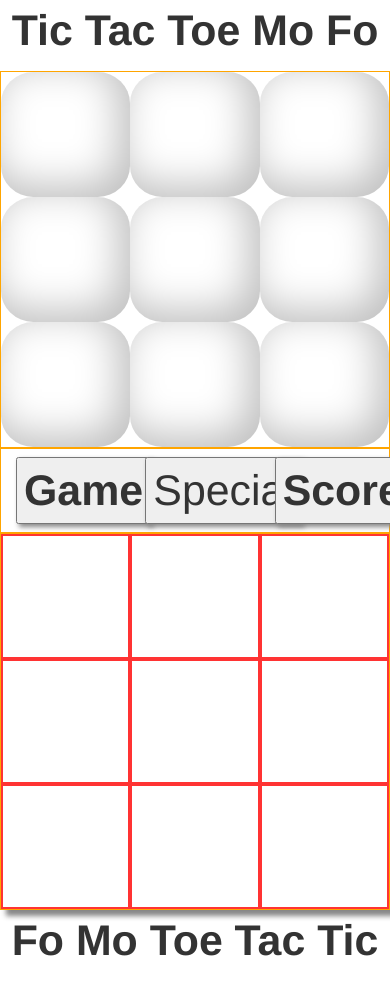
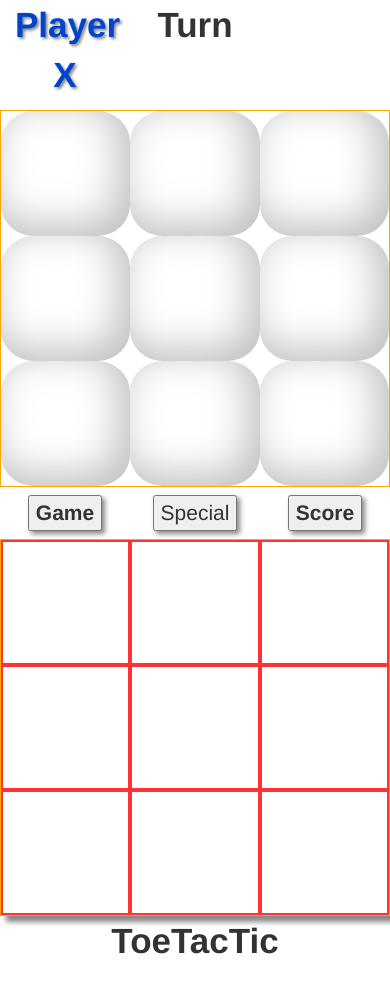
Before and after one commit to ConnerO/tic-tac-toe, a plain HTML site: page index.html in a window 390 px wide. Drawn offline with Linux system fonts and the light colour scheme.

Commit message:
I finished!

```diff
--- a/index.html
+++ b/index.html
@@ -1,7 +1,7 @@
 <!DOCTYPE html>
 <html lang="en">
 	<head>
-		<title>Tic Tac Toe Mo Fo</title>
+		<title>TicTacToeMoFo</title>
 		<meta charset="UTF-8">
 		<link rel="stylesheet" type="text/css" href="normalize.css">
 	<!-- Latest compiled and minified CSS -->
@@ -17,9 +17,15 @@
 	</head>
 	<body>
 		<header>
-		    <div class="row">
-			     <div class="col-xs-12"><p>Tic Tac Toe Mo Fo</p></div>
-			</div>
+		    <section class="container">
+			    <section class="row">
+				     <section class="col-xs-4"><p id="playerX">Player X</p></section>
+
+				     <section class="col-xs-4"><p id="turntext">Turn</p></section>
+
+				     <section class="col-xs-4"><p id="playerO">Player O</p></section>
+				</section>
+			</section>
 		</header>
 	<!-- TIC TAC TOE GAME SECTION BELOW -->
 		<div class="container topcontainerborder">
@@ -41,21 +47,21 @@
 		</div>
 
 <!-- MIDDLE BUTTONS -->
-		<div class="container">
-		    <div class="row">
-			     <div class="col-xs-4 reset middlebuttons">
+		<section class="container">
+		    <section class="row">
+			     <section class="col-xs-4 reset middlebuttons">
 			     	<button type="button"><b>Game</b></button>
-			     </div>
+			     </section>
 
-			     <div class="col-xs-4 special middlebuttons">
+			     <section class="col-xs-4 special middlebuttons">
 			     	<button type="button">Special</button>
-			     </div>
+			     </section>
 
-			     <div class="col-xs-4 resetscore middlebuttons">
+			     <section class="col-xs-4 resetscore middlebuttons">
 			     	<button type="button"><b>Score</b></button>
-			     </div>
-			</div>
-		</div>
+			     </section>
+			</section>
+		</section>
 
 <!-- SCOREBOARD -->
 		<div class="container bottomcontainerborder">
@@ -83,9 +89,9 @@
 
 		<script src="main.js"></script>
 		<footer>
-		    <div class="row">
-			     <div class="col-xs-12"><p>Fo Mo Toe Tac Tic</p></div>
-			</div>
+		    <section class="row">
+			     <section class="col-xs-12"><p>ToeTacTic</p></section>
+			</section>
 		</footer>
 	</body>
 </html>
--- a/main.js
+++ b/main.js
@@ -2,6 +2,10 @@ var turnCounter = 0;
 var xscore = 0;
 var oscore = 0;
 var tiescore = 0;
+
+function specialButton() {
+	var special = alert("You're good enough. You're smart enough. And gosh darn it, people like you.")
+}
 
 function resetButtons() {
 	$(".button").text("").removeClass("deny").removeClass("bluebackground").removeClass("greenbackground");
@@ -16,6 +20,8 @@ function resetScore() {
 }
 
 $(document).ready(function(){
+
+	$("#playerO").addClass("hidden");
 
 
 // use an if statement for the turn numbers.
@@ -32,12 +38,16 @@ $(document).ready(function(){
 			$(this).text("X");
 			$(this).addClass("deny");
 			$(this).toggleClass("bluebackground");
+			$("#playerX").addClass("hidden");
+			$("#playerO").removeClass("hidden");
 		}
 
 		else {
 			$(this).text("O");
 			$(this).addClass("deny");
 			$(this).toggleClass("greenbackground");
+			$("#playerO").addClass("hidden");
+			$("#playerX").removeClass("hidden");
 		}
 
 		turnCounter++;
@@ -53,7 +63,7 @@ $(document).ready(function(){
 
 // SPECIAL BUTTON
 
-	$(".special").click();
+	$(".special").click(specialButton);
 
 	// $(".button").click(function(){
 
@@ -368,5 +378,4 @@ $(document).ready(function(){
 
 //If top left cell equals top middle cell and top right cell, then
 
-
 });
--- a/style.css
+++ b/style.css
@@ -9,6 +9,10 @@ div.container {
 
 p {
 	font-weight: bold;
+/*	max-width: 100%;*/
+/*	display: border-box;*/
+	font-size: 2.5em;
+	text-align: center;
 }
 
 
@@ -35,10 +39,11 @@ p {
 }
 
 .middlebuttons {
-	font-size: 1em;
+	font-size: 1.5em;
 	margin:2% 0;
 	vertical-align: middle;
 	text-shadow: 6px 6px 5px #888888;
+	text-align: center;
 }
 
 .deny, .scoreboard {
@@ -102,3 +107,21 @@ button {
 .redbackground3 {
 	background-image: -webkit-linear-gradient(left, #990000, #660000);
 }
+
+.hidden {
+    display: none;
+}
+
+#playerX {
+	color: #0044cc;
+	text-shadow: 2px 2px 3px #888888;
+}
+
+#playerO {
+	color: #339999;
+	text-shadow: 2px 2px 3px #888888;
+}
+
+#turntext {
+	color:-webkit-linear-gradient(left, #0044cc, #339999);
+}
```
